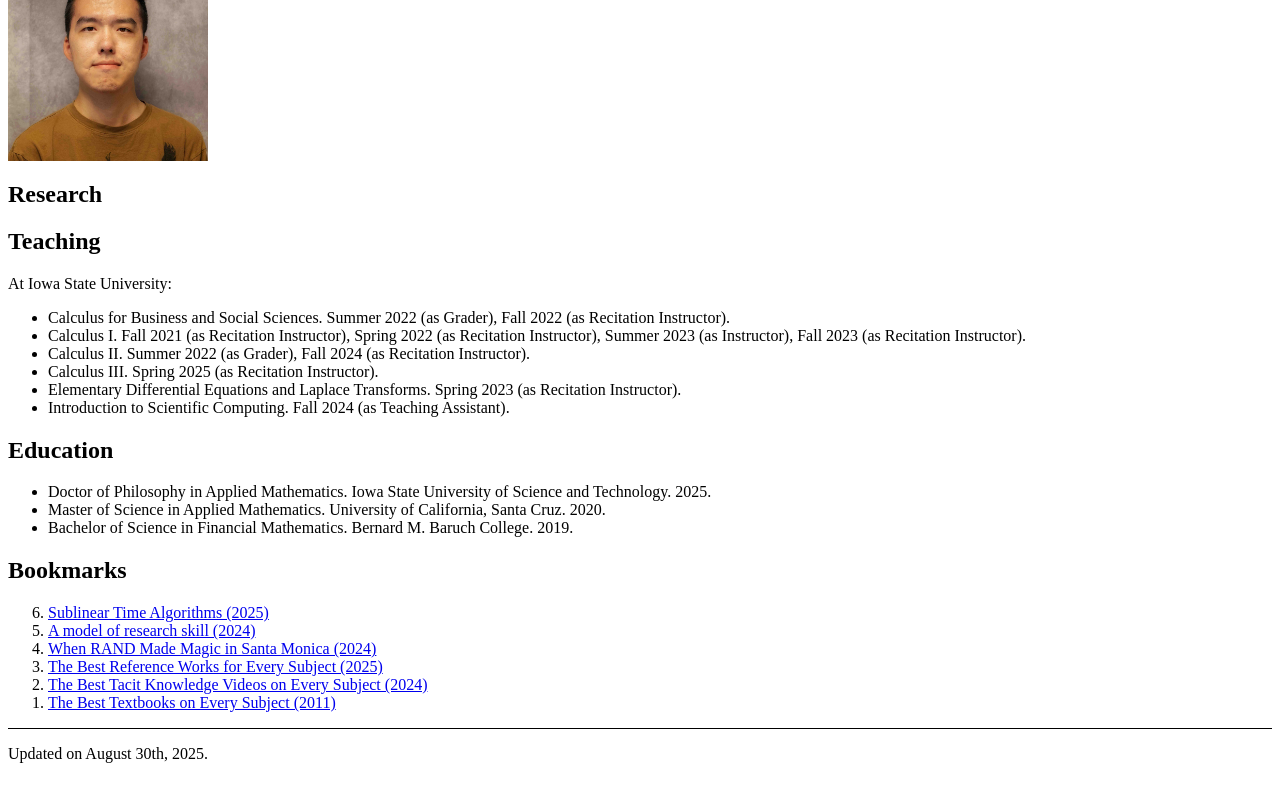
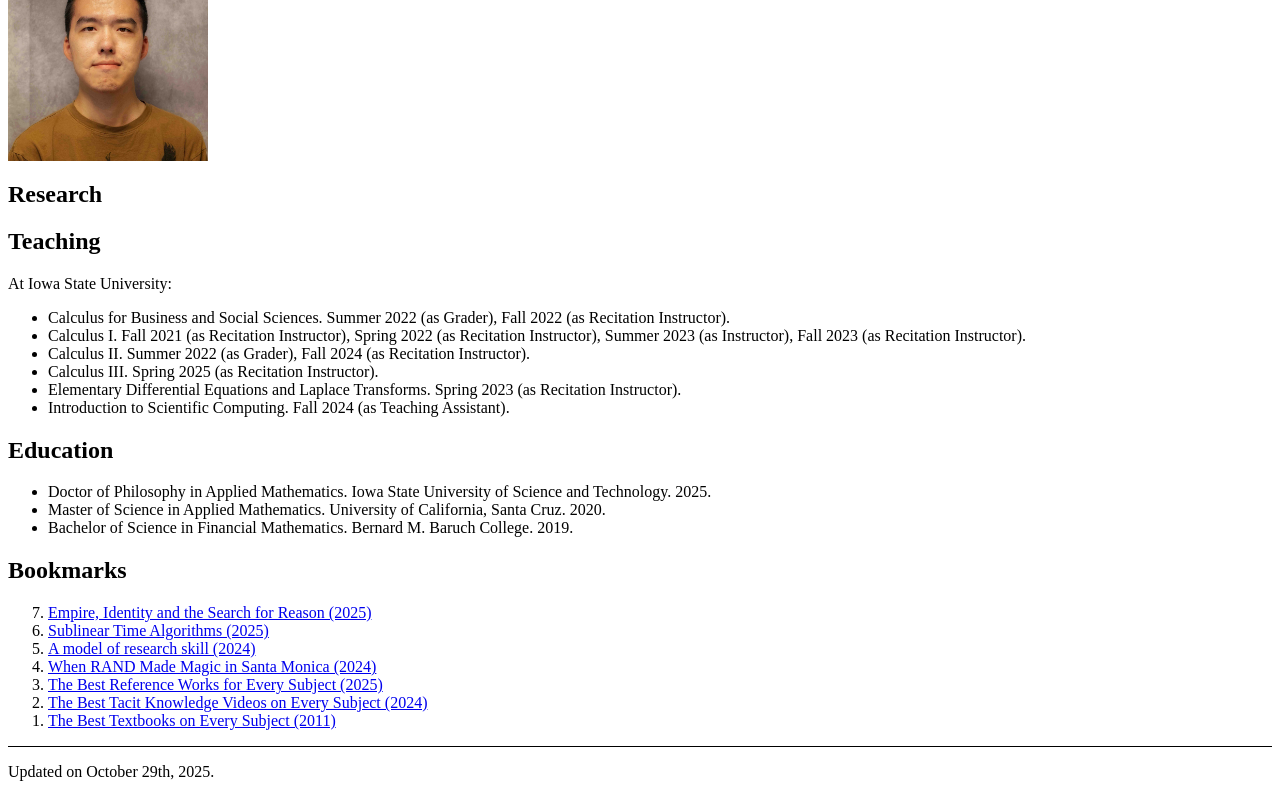
Before and after one commit to yhu1729/yhu1729.github.io, a plain HTML site: page index.html in a window 1280 px wide. Shown: the part 119-916 px from the top of the page. Drawn offline with Linux system fonts and the light colour scheme.

Commit message:
add bookmarks

```diff
--- a/index.html
+++ b/index.html
@@ -52,6 +52,8 @@ hr {
     </ul>
     <h2>Bookmarks</h2>
     <ol reversed>
+      <li><a href="https://www.youtube.com/watch?v=R-qKLIlpZiQ">
+        Empire, Identity and the Search for Reason (2025)</a></li>
       <li><a href="https://people.csail.mit.edu/ronitt/sublinear.html">
         Sublinear Time Algorithms (2025)</a></li>
       <li><a href="https://nosetgauge.substack.com/p/a-model-of-research-skill">
@@ -66,6 +68,6 @@ hr {
         The Best Textbooks on Every Subject (2011)</a></li>
     </ol>
     <hr />
-    <div><p>Updated on August 30th, 2025.</p></div>
+    <div><p>Updated on October 29th, 2025.</p></div>
   </body>
 </html>
```
